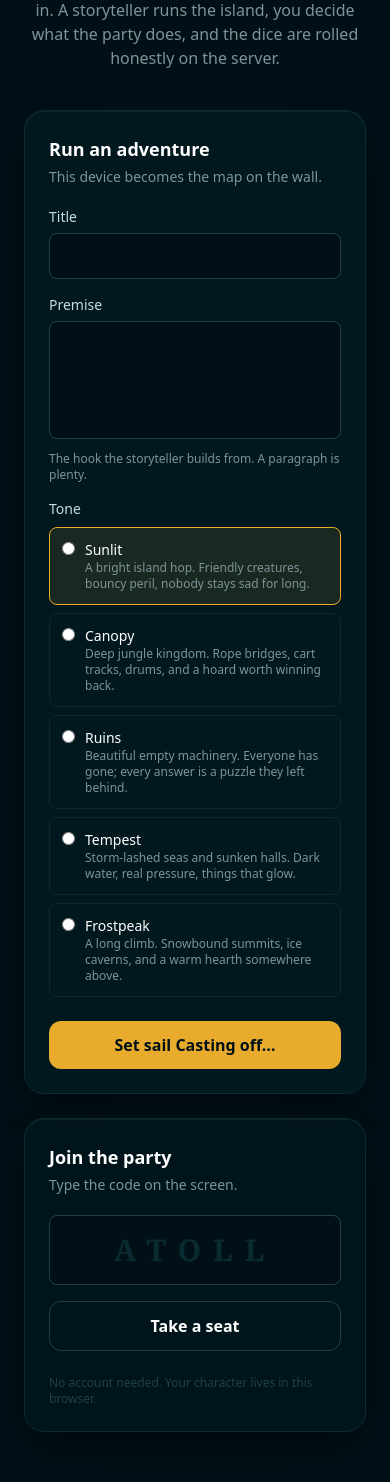
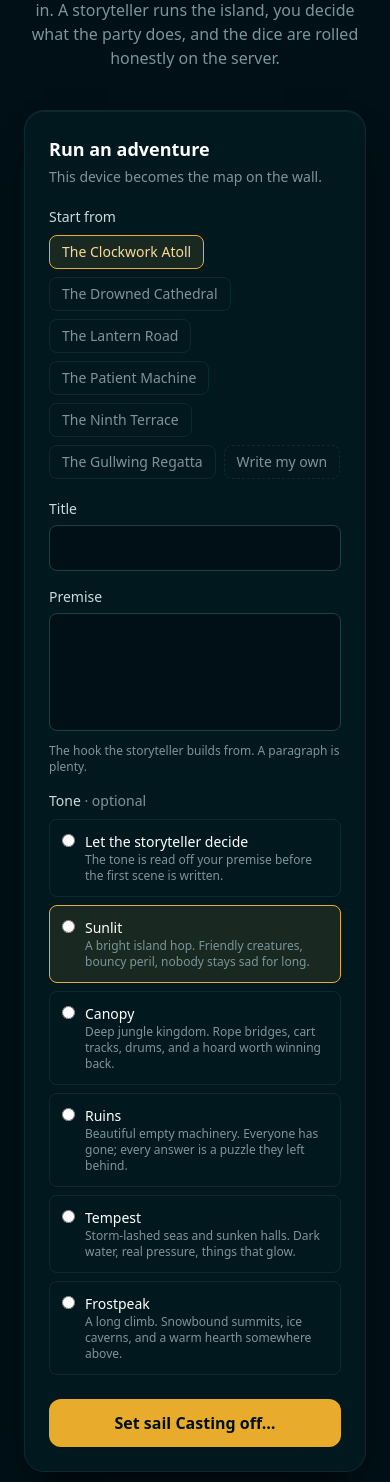
Before and after one commit to dg2h8kmwp6-dotcom/questcast, a Laravel app: page / in a window 390 px wide. Shown: the part 498-1980 px from the top of the page. Before the commit the page ends 1930 px from the top, so only its background shows below. Run offline with Laravel 12, Linux system fonts and the light colour scheme; style sheets or scripts are compiled from the project's sources; some libraries are stand-ins or nearby versions.

Commit message:
Make the tone optional and start every game from something
Three things that all come back to the same friction: nobody wants to meet an
empty premise box and a five-way mood decision before they have played anything.

The home page now opens with six adventures on a shelf. Picking one fills the
title, premise and tone, and every field stays editable; "Write my own" clears
the decks for somebody who already has an idea.

Tone is now optional, and optional by default. A game starts with its tone set
to "auto" and the storyteller reads a real one off the premise in the same
queued step that writes the opening scene — once, before anything else is
asked of it, and then it is written down. Settling it there rather than inside
the prompt is deliberate: the system prompt carries a cache breakpoint and has
to come out identical every round, so the mood cannot be left to be re-decided
each time.

Choosing a tone is a new method on the DungeonMaster contract, so the scripted
stand-in keeps the suite offline and free. The real one runs on the small model
rather than the storyteller's, because naming a register once per game is not
a job for Opus. It catches its own failures and returns nothing, and the engine
falls back to a known tone — a mood is never worth a lost game.

"auto" lives in the existing tone column rather than becoming a null, so none
of this needs a column changed under a game that is already running.

Co-Authored-By: Claude Opus 5 (1M context) <noreply@anthropic.com>

```diff
--- a/app/Livewire/Home.php
+++ b/app/Livewire/Home.php
@@ -4,6 +4,7 @@ namespace App\Livewire;
 
 use App\Models\Game;
 use Illuminate\Validation\Rule;
+use Livewire\Attributes\Computed;
 use Livewire\Attributes\Layout;
 use Livewire\Attributes\Title;
 use Livewire\Attributes\Validate;
@@ -19,16 +20,52 @@ class Home extends Component
     #[Validate('required|string|min:20|max:600')]
     public string $premise = '';
 
-    public string $tone = 'sunlit';
+    /** A real tone key, or "auto" to have one read off the premise. */
+    public string $tone = Game::TONE_AUTO;
+
+    /** Which shelf adventure this started from, for the highlight. */
+    public ?int $chosen = null;
 
     public string $code = '';
 
     public function mount(): void
     {
-        $this->title = 'The Clockwork Atoll';
-        $this->premise = 'Every chart says the atoll is empty. The brass gulls say otherwise — '
-            .'they wheel over the lagoon at the same hour each day and never once land. '
-            .'Your boat is pulled up on the sand, and the tide is going out.';
+        $this->useAdventure(0);
+    }
+
+    /** @return array<int, array{title: string, premise: string, tone: ?string}> */
+    #[Computed]
+    public function adventures(): array
+    {
+        return config('questcast.adventures');
+    }
+
+    /** Fill the form from the shelf. Everything stays editable afterwards. */
+    public function useAdventure(int $index): void
+    {
+        $adventure = $this->adventures[$index] ?? null;
+
+        if (! $adventure) {
+            return;
+        }
+
+        $this->chosen = $index;
+        $this->title = $adventure['title'];
+        $this->premise = $adventure['premise'];
+        $this->tone = $adventure['tone'] ?? Game::TONE_AUTO;
+
+        $this->resetErrorBag();
+    }
+
+    /** Clear the decks for somebody with their own idea. */
+    public function writeMyOwn(): void
+    {
+        $this->chosen = null;
+        $this->title = '';
+        $this->premise = '';
+        $this->tone = Game::TONE_AUTO;
+
+        $this->resetErrorBag();
     }
 
     public function host()
@@ -36,7 +73,10 @@ class Home extends Component
         $this->validate([
             'title' => 'required|string|min:3|max:80',
             'premise' => 'required|string|min:20|max:600',
-            'tone' => ['required', Rule::in(array_keys(config('questcast.tones')))],
+            'tone' => [
+                'required',
+                Rule::in([...array_keys(config('questcast.tones')), Game::TONE_AUTO]),
+            ],
         ]);
 
         $game = Game::start($this->title, $this->premise, $this->tone);
--- a/app/Models/Game.php
+++ b/app/Models/Game.php
@@ -13,6 +13,15 @@ use Illuminate\Support\Str;
 
 class Game extends Model
 {
+    /**
+     * A tone nobody chose.
+     *
+     * Held in the same column as a real tone rather than as a null, so the
+     * column never has to change under a running game. It is replaced with a
+     * real one the moment the storyteller is first asked for anything.
+     */
+    public const TONE_AUTO = 'auto';
+
     /** @use HasFactory<GameFactory> */
     use HasFactory;
 
@@ -39,7 +48,7 @@ class Game extends Model
         ];
     }
 
-    public static function start(string $title, string $premise, string $tone = 'sunlit'): self
+    public static function start(string $title, string $premise, string $tone = self::TONE_AUTO): self
     {
         return self::create([
             'code' => self::freshCode(),
--- a/config/questcast.php
+++ b/config/questcast.php
@@ -17,6 +17,10 @@ return [
         'driver' => env('QUESTCAST_DM_DRIVER', 'claude'),
 
         'model' => env('ANTHROPIC_MODEL', 'claude-opus-5'),
+
+        // Reading a premise and naming its register is not a job for the
+        // storyteller's model, and it happens once per game.
+        'classifier_model' => env('ANTHROPIC_CLASSIFIER_MODEL', 'claude-haiku-4-5-20251001'),
 
         // Narration is creative but not a hard reasoning problem, and the room
         // is waiting on it, so we trade a little depth for latency. Raise to
@@ -124,6 +128,63 @@ return [
 
     /*
     |--------------------------------------------------------------------------
+    | Adventures off the shelf
+    |--------------------------------------------------------------------------
+    |
+    | Staring at an empty premise box is the slowest part of starting a game, so
+    | the home page offers these and lets you edit whatever you pick. Each one
+    | names its own tone; leaving that null sends it through the same inference
+    | a hand-written premise gets.
+    |
+    */
+
+    'adventures' => [
+        [
+            'title' => 'The Clockwork Atoll',
+            'premise' => 'Every chart says the atoll is empty. The brass gulls say otherwise — they wheel '
+                .'over the lagoon at the same hour each day and never once land. Your boat is pulled up '
+                .'on the sand, and the tide is going out.',
+            'tone' => 'sunlit',
+        ],
+        [
+            'title' => 'The Drowned Cathedral',
+            'premise' => 'The tide went out at noon and has not come back. Three miles of open seabed lie '
+                .'steaming in the sun, and at the end of it stands a door that has been underwater since '
+                .'before anyone here kept records. The water returns at dusk.',
+            'tone' => 'tempest',
+        ],
+        [
+            'title' => 'The Lantern Road',
+            'premise' => 'Somebody has been lighting the lamps along the old cart road through the canopy, '
+                .'one every evening, climbing towards a kingdom abandoned sixty years ago. Tonight the whole '
+                .'road is lit, which means whoever is doing it has reached the top.',
+            'tone' => 'canopy',
+        ],
+        [
+            'title' => 'The Patient Machine',
+            'premise' => 'The valley is strung with brass aqueducts that still run, still turn, still pour, '
+                .'and nobody has lived here in four hundred years. At the centre of it something enormous is '
+                .'being watered very carefully. The farms downstream would like it to stop.',
+            'tone' => 'ruins',
+        ],
+        [
+            'title' => 'The Ninth Terrace',
+            'premise' => 'Eight terraces climb the mountain, each with a hearth kept burning by whoever passed '
+                .'through last. The ninth has not been reached in living memory. This week its chimney started '
+                .'smoking, and the snow above it is melting in a straight line.',
+            'tone' => 'frostpeak',
+        ],
+        [
+            'title' => 'The Gullwing Regatta',
+            'premise' => 'Six crews, nine islands, and a trophy nobody alive has actually seen. The race has '
+                .'run every summer for two hundred years without incident, until this morning, when somebody '
+                .'started moving the course markers — and the markers are what keep the boats off the reef.',
+            'tone' => 'sunlit',
+        ],
+    ],
+
+    /*
+    |--------------------------------------------------------------------------
     | Who you can be
     |--------------------------------------------------------------------------
     |
--- a/resources/views/livewire/home.blade.php
+++ b/resources/views/livewire/home.blade.php
@@ -39,6 +39,34 @@
             <h2 class="text-lg font-semibold text-white">Run an adventure</h2>
             <p class="mt-1 text-sm text-deep-400">This device becomes the map on the wall.</p>
 
+            {{-- The slowest part of starting a game is an empty premise box, so
+                 there is always something in it. Everything a pick fills in
+                 stays editable. --}}
+            <div class="mt-5">
+                <span class="block text-sm font-medium text-deep-200">Start from</span>
+                <div class="mt-2 flex flex-wrap gap-2">
+                    @foreach ($this->adventures as $index => $adventure)
+                        <button type="button" wire:click="useAdventure({{ $index }})"
+                                @class([
+                                    'springy rounded-lg border px-3 py-1.5 text-sm transition',
+                                    'border-gold-500 bg-gold-500/10 text-gold-300' => $chosen === $index,
+                                    'border-deep-800 text-deep-400 hover:border-deep-700 hover:text-white' => $chosen !== $index,
+                                ])>
+                            {{ $adventure['title'] }}
+                        </button>
+                    @endforeach
+
+                    <button type="button" wire:click="writeMyOwn"
+                            @class([
+                                'springy rounded-lg border border-dashed px-3 py-1.5 text-sm transition',
+                                'border-gold-500 text-gold-300' => $chosen === null,
+                                'border-deep-800 text-deep-400 hover:border-deep-700 hover:text-white' => $chosen !== null,
+                            ])>
+                        Write my own
+                    </button>
+                </div>
+            </div>
+
             <div class="mt-5 space-y-4">
                 <div>
                     <label for="title" class="block text-sm font-medium text-deep-200">Title</label>
@@ -58,7 +86,22 @@
                 </div>
 
                 <fieldset>
-                    <legend class="block text-sm font-medium text-deep-200">Tone</legend>
+                    <legend class="block text-sm font-medium text-deep-200">
+                        Tone <span class="font-normal text-deep-400">&middot; optional</span>
+                    </legend>
+
+                    <label class="mt-2 flex cursor-pointer items-start gap-2.5 rounded-lg border p-3 transition
+                                  {{ $tone === \App\Models\Game::TONE_AUTO ? 'border-gold-500 bg-gold-500/10' : 'border-deep-800 hover:border-deep-700' }}">
+                        <input type="radio" wire:model.live="tone" value="{{ \App\Models\Game::TONE_AUTO }}"
+                               class="mt-0.5 accent-gold-500">
+                        <span>
+                            <span class="block text-sm font-medium text-white">Let the storyteller decide</span>
+                            <span class="block text-xs text-deep-400">
+                                The tone is read off your premise before the first scene is written.
+                            </span>
+                        </span>
+                    </label>
+
                     <div class="mt-2 grid gap-2 sm:grid-cols-2">
                         @foreach ($tones as $key => $description)
                             <label class="flex cursor-pointer items-start gap-2.5 rounded-lg border p-3 transition
```
Also changed, not shown: app/Services/DungeonMaster/ClaudeDungeonMaster.php (+54 -0 lines), app/Services/DungeonMaster/Contracts/DungeonMaster.php (+9 -0 lines), app/Services/DungeonMaster/Schema.php (+20 -0 lines), app/Services/DungeonMaster/ScriptedDungeonMaster.php (+30 -0 lines), app/Services/GameEngine.php (+24 -0 lines), tests/Feature/ToneTest.php (added, +115 -0 lines).
